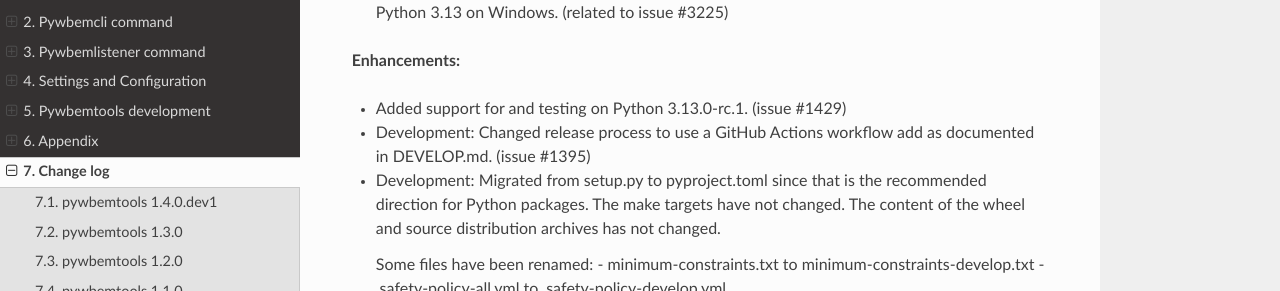
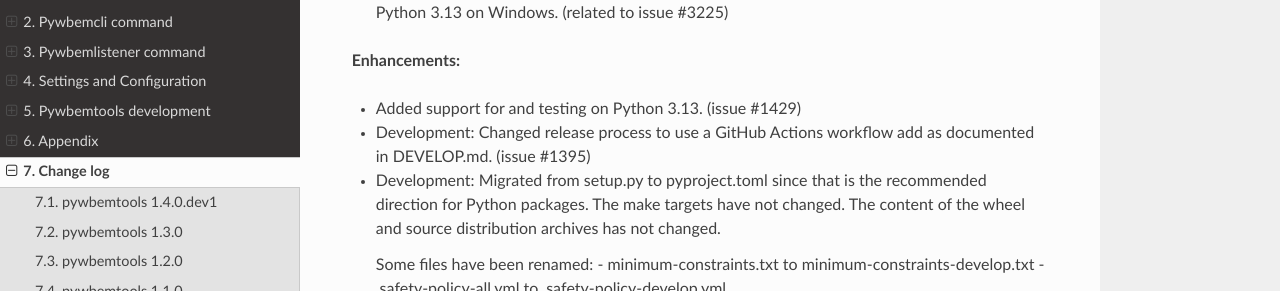
Before and after one commit to pywbem/pywbemtools, a Sphinx documentation site: the page built from docs/changes.rst, in a window 1280 px wide and 900 px high, scrolled down 536 px. Shown: the part 159-450 px from the top of the window. Built offline with Sphinx 7.4.7 and the Read the Docs theme 3.1.0, drawn with Linux system fonts in a browser that asks for light colours; the version number could not be read and is left out.

Commit message:
Upgraded Python 3.13 to final GA version
Signed-off-by: Andreas Maier <andreas.r.maier@gmx.de>

```diff
--- a/docs/changes.rst
+++ b/docs/changes.rst
@@ -38,7 +38,7 @@
 
 **Enhancements:**
 
-* Added support for and testing on Python 3.13.0-rc.1. (issue #1429)
+* Added support for and testing on Python 3.13. (issue #1429)
 
 * Development: Changed release process to use a GitHub Actions workflow
   add as documented in DEVELOP.md. (issue #1395)
```
Also changed, not shown: 1 other file.
